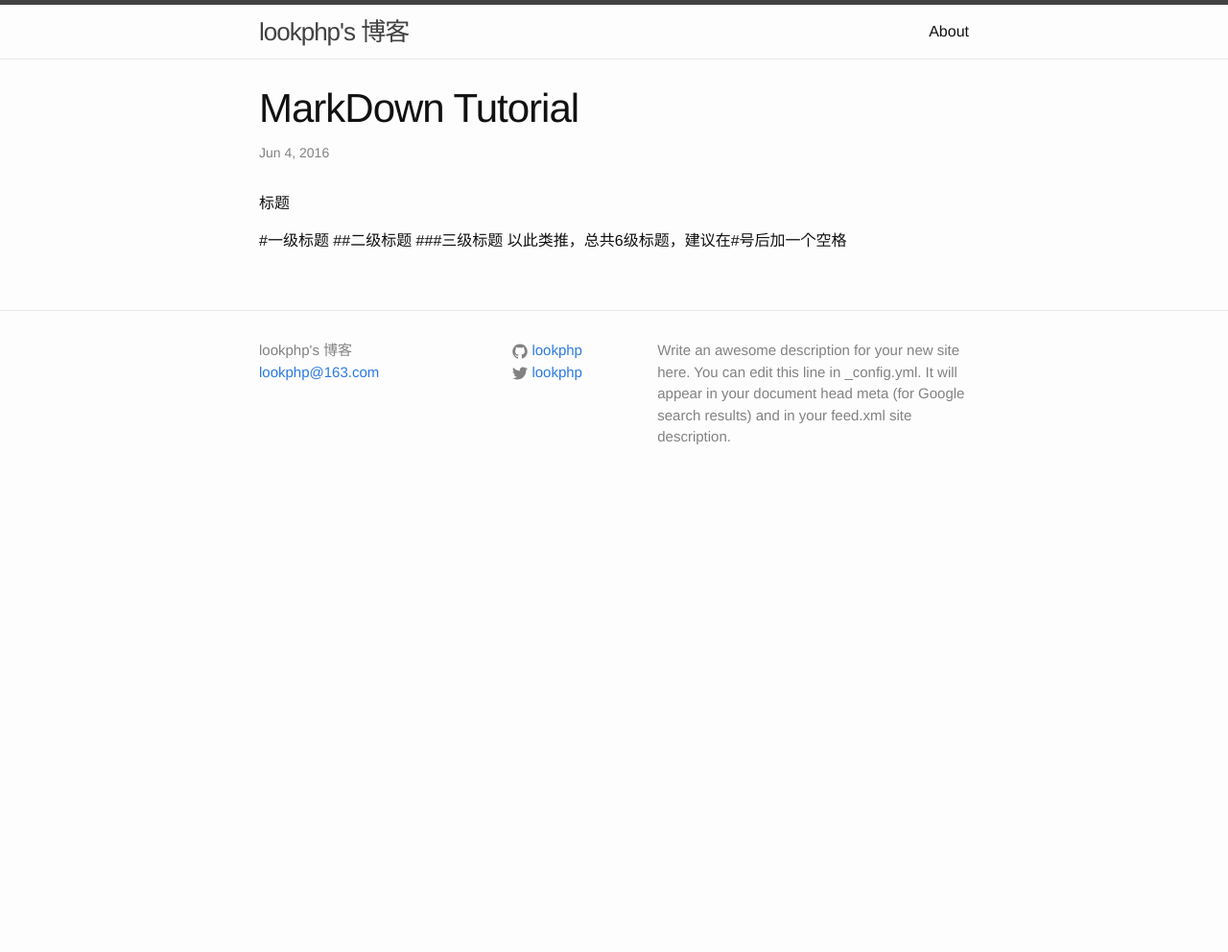
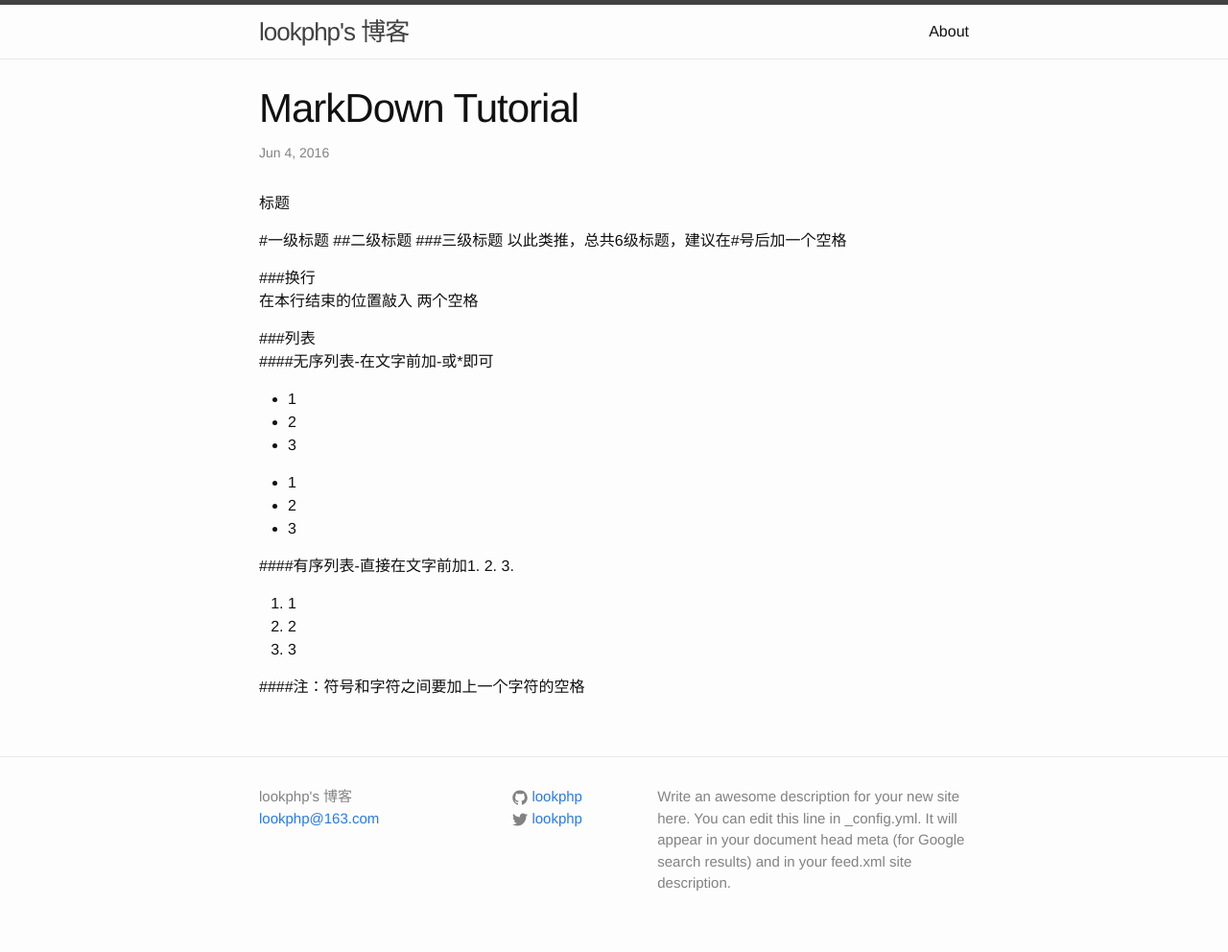
Before and after one commit to lookphp/lookphp.github.io, a Jekyll site: the page built from _posts/2016-6-4-the-markdown-tutorial.markdown, in a window 1280 px wide. Shown: the whole page at 96% size. Built offline with Jekyll 4.4.1, drawn with Linux system fonts in a browser that asks for light colours; before the commit the page ends 900 px from its top, so only the background shows below that.

Commit message:
change note add note list

```diff
--- a/_posts/2016-6-4-the-markdown-tutorial.markdown
+++ b/_posts/2016-6-4-the-markdown-tutorial.markdown
@@ -10,3 +10,23 @@
 ##二级标题
 ###三级标题
 以此类推，总共6级标题，建议在#号后加一个空格
+
+###换行
+在本行结束的位置敲入  两个空格
+
+###列表
+####无序列表-在文字前加-或*即可
+- 1
+- 2
+- 3
+
+* 1
+* 2
+* 3
+
+####有序列表-直接在文字前加1. 2. 3.
+1. 1
+2. 2
+3. 3
+
+####注：符号和字符之间要加上一个字符的空格
```
